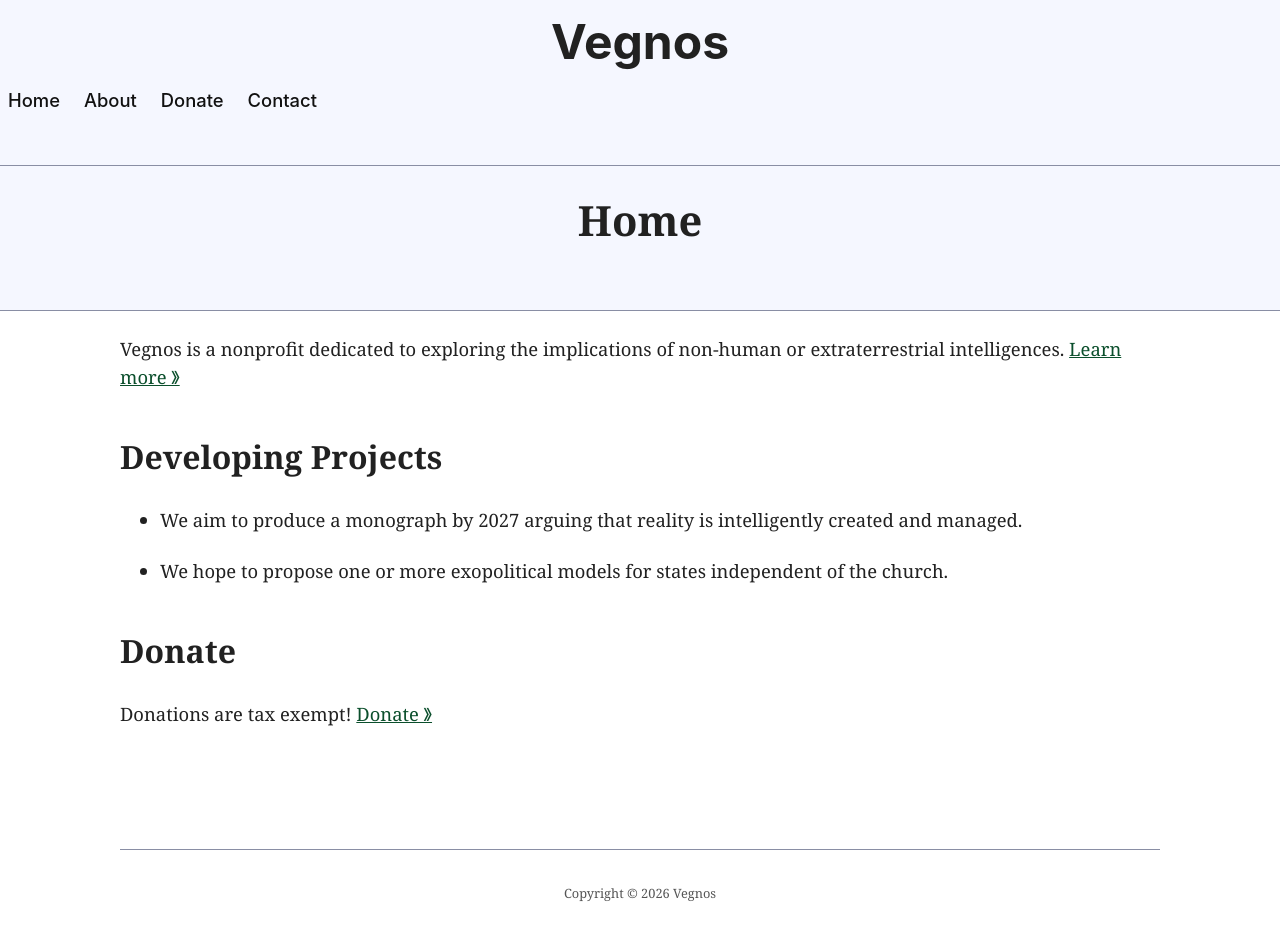
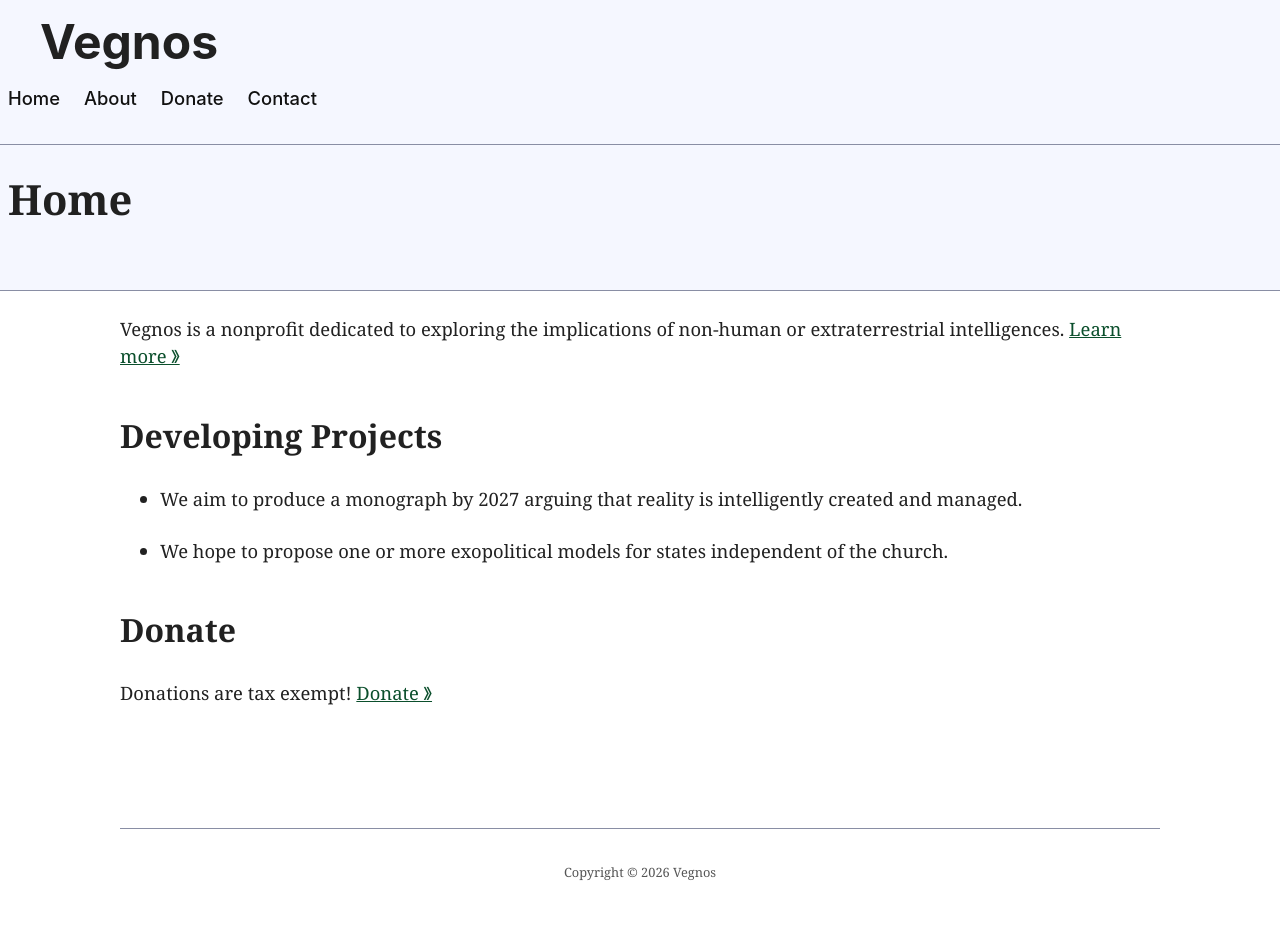
Before and after one commit to jklmnop10/vegnos, a Jekyll site: the page built from index.md, in a window 1280 px wide. Built offline with Jekyll 4.4.1, drawn with Linux system fonts in a browser that asks for light colours.

Commit message:
Update simplecss.css

```diff
--- a/assets/css/simplecss.css
+++ b/assets/css/simplecss.css
@@ -88,7 +88,7 @@ body > * {
 body > header {
   background-color: var(--accent-bg);
   border-bottom: var(--border-width) solid var(--border);
-  text-align: center;
+  /*text-align: center;*/
   padding: 0 0.5rem 2rem 0.5rem;
   grid-column: 1 / -1;
 }
@@ -263,7 +263,7 @@ header nav {
 */
 
 /* Use flexbox to allow items to wrap, as needed */
-/*****
+
 header nav ul,
 header nav ol {
   align-content: space-around;
@@ -271,15 +271,14 @@ header nav ol {
   display: flex;
   flex-direction: row;
   flex-wrap: wrap;
-  justify-content: center;
+  justify-content: left; /*center;*/
   list-style-type: none;
   margin: 0;
   padding: 0;
 }
-*/
 
 /* List items are inline elements, make them behave more like blocks */
-/*****
+
 header nav ul li,
 header nav ol li {
   display: inline-block;
@@ -287,28 +286,27 @@ header nav ol li {
 
 header nav a,
 header nav a:visited {
-  margin: 0 0.5rem 1rem 0.5rem;
+/*  margin: 0 0.5rem 1rem 0.5rem;
   border: var(--border-width) solid var(--border);
   border-radius: var(--standard-border-radius);
   color: var(--text);
   display: inline-block;
   padding: 0.1rem 1rem;
-  text-decoration: none;
+  text-decoration: none; */
 }
 
 header nav a:hover,
 header nav a.current,
 header nav a[aria-current="page"],
 header nav a[aria-current="true"] {
-  background: var(--bg);
+/*  background: var(--bg);
   border-color: var(--accent);
   color: var(--accent);
-  cursor: pointer;
+  cursor: pointer; */
 }
-*/
 
 /* Reduce nav side on mobile */
-/*****
+
 @media only screen and (max-width: 720px) {
   header nav a {
     border: none;
@@ -321,7 +319,7 @@ header nav a[aria-current="true"] {
     background: none;
   }
 }
-*/
+
 
 /* Consolidate box styling */
 aside, details, pre, progress {
```
